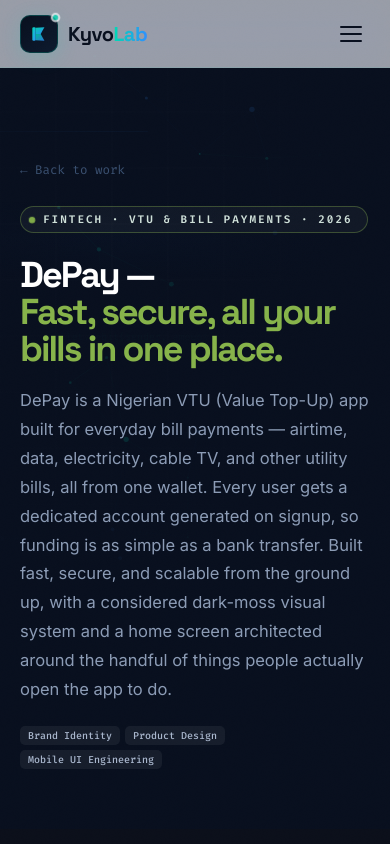
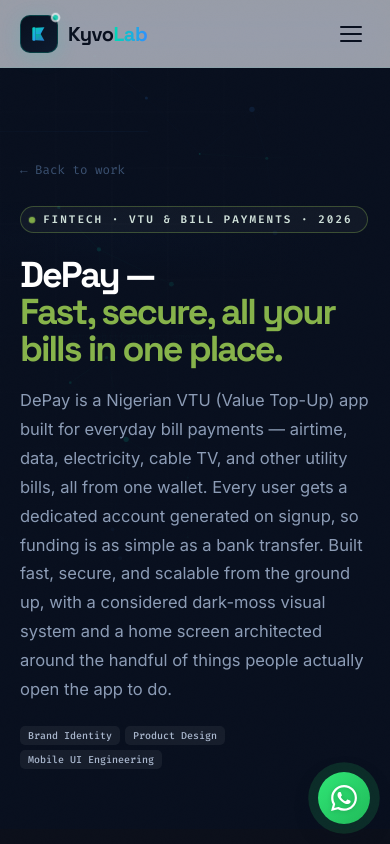
Before and after one commit to Olamide-00/kyvoLab, a React (Vite) app: page /work/depay in a window 390 px wide. Shown: the top 844 px of the page. Built offline with nearby package versions, Linux system fonts and the light colour scheme.

Commit message:
whatsapp icon added

```diff
--- a/src/App.tsx
+++ b/src/App.tsx
@@ -3,6 +3,7 @@
 import Footer from "./components/Footer";
 import PageTransition from "./components/PageTransition";
 import { ToastProvider } from "./components/Toast";
+import WhatsAppButton from "./components/WhatsAppButton";
 
 export default function App() {
   return (
@@ -15,6 +16,7 @@
         </PageTransition>
       </main>
       <Footer />
+      <WhatsAppButton />
     </ToastProvider>
   );
 }
--- /dev/null
+++ b/src/components/WhatsAppButton.tsx
@@ -0,0 +1,40 @@
+import { useState } from "react";
+
+export default function WhatsAppButton() {
+  const [isHovered, setIsHovered] = useState(false);
+  const phoneNumber = "2349036018013";
+  const defaultMessage = encodeURIComponent(
+    "Hello KyvoLab, I'd like to discuss a project."
+  );
+  const whatsappUrl = `https://wa.me/${phoneNumber}?text=${defaultMessage}`;
+
+  return (
+    <aside aria-label="WhatsApp quick chat" className="wa-float-container">
+      <a
+        href={whatsappUrl}
+        target="_blank"
+        rel="noopener noreferrer"
+        className="wa-float-btn"
+        aria-label="Chat with us directly on WhatsApp"
+        onMouseEnter={() => setIsHovered(true)}
+        onMouseLeave={() => setIsHovered(false)}
+      >
+        <span className={`wa-tooltip ${isHovered ? "show" : ""}`}>
+          <span className="wa-tooltip-status" />
+          Chat with us
+        </span>
+
+        <svg
+          viewBox="0 0 24 24"
+          width="28"
+          height="28"
+          fill="currentColor"
+          className="wa-icon"
+          aria-hidden="true"
+        >
+          <path d="M17.472 14.382c-.297-.149-1.758-.867-2.03-.967-.273-.099-.471-.148-.67.15-.197.297-.767.966-.94 1.164-.173.199-.347.223-.644.075-.297-.15-1.255-.463-2.39-1.475-.883-.788-1.48-1.761-1.653-2.059-.173-.297-.018-.458.13-.606.134-.133.298-.347.446-.52.149-.174.198-.298.298-.497.099-.198.05-.371-.025-.52-.075-.149-.669-1.612-.916-2.207-.242-.579-.487-.5-.669-.51-.173-.008-.371-.01-.57-.01-.198 0-.52.074-.792.372-.272.297-1.04 1.016-1.04 2.479 0 1.462 1.065 2.875 1.213 3.074.149.198 2.096 3.2 5.077 4.487.709.306 1.262.489 1.694.625.712.227 1.36.195 1.871.118.571-.085 1.758-.719 2.006-1.413.248-.694.248-1.289.173-1.413-.074-.124-.272-.198-.57-.347m-5.421 7.403h-.004a9.87 9.87 0 01-5.031-1.378l-.361-.214-3.741.982.998-3.648-.235-.374a9.86 9.86 0 01-1.51-5.26c.001-5.45 4.436-9.884 9.888-9.884 2.64 0 5.122 1.03 6.988 2.898a9.825 9.825 0 012.893 6.994c-.003 5.45-4.437 9.884-9.885 9.884m8.413-18.297A11.815 11.815 0 0012.05 0C5.495 0 .16 5.335.157 11.892c0 2.096.547 4.142 1.588 5.945L.057 24l6.305-1.654a11.882 11.882 0 005.683 1.448h.005c6.554 0 11.89-5.335 11.893-11.893a11.821 11.821 0 00-3.48-8.413Z" />
+        </svg>
+      </a>
+    </aside>
+  );
+}
--- a/src/pages/CaseStudy.tsx
+++ b/src/pages/CaseStudy.tsx
@@ -237,6 +237,38 @@
               </Reveal>
             ))}
           </div>
+
+          {project.url && (
+            <Reveal delay={120}>
+              <div
+                style={{
+                  marginTop: 44,
+                  display: "flex",
+                  alignItems: "center",
+                  flexWrap: "wrap",
+                  gap: 16,
+                }}
+              >
+                <a
+                  href={project.url}
+                  target="_blank"
+                  rel="noopener noreferrer"
+                  className="btn-p"
+                >
+                  Visit live website →
+                </a>
+                <span
+                  style={{
+                    fontFamily: "Fira Code, monospace",
+                    fontSize: 12.5,
+                    color: "#8b9bb5",
+                  }}
+                >
+                  {project.url}
+                </span>
+              </div>
+            </Reveal>
+          )}
         </div>
       </section>
 
--- a/src/styles/global.css
+++ b/src/styles/global.css
@@ -443,7 +443,124 @@
 .fblnk:hover { color: #00d9b4; }
 
 /* ── toast ── */
-.toast { position: fixed; bottom: 32px; right: 32px; z-index: 400; background: #080f1e; color: white; padding: 15px 22px; border-radius: 14px; font-size: 14px; font-weight: 600; box-shadow: 0 20px 50px rgba(8, 15, 30, 0.4); display: flex; align-items: center; gap: 10px; animation: slideIn 0.3s ease; border: 1px solid rgba(0, 217, 180, 0.25); font-family: "Space Grotesk", sans-serif; max-width: calc(100vw - 48px); }
+.toast { position: fixed; bottom: 96px; right: 28px; z-index: 500; background: #080f1e; color: white; padding: 15px 22px; border-radius: 14px; font-size: 14px; font-weight: 600; box-shadow: 0 20px 50px rgba(8, 15, 30, 0.4); display: flex; align-items: center; gap: 10px; animation: slideIn 0.3s ease; border: 1px solid rgba(0, 217, 180, 0.25); font-family: "Space Grotesk", sans-serif; max-width: calc(100vw - 48px); }
+
+/* ── floating whatsapp button ── */
+.wa-float-container {
+  position: fixed;
+  bottom: 28px;
+  right: 28px;
+  z-index: 450;
+  display: flex;
+  align-items: center;
+  justify-content: flex-end;
+  pointer-events: none;
+}
+
+.wa-float-btn {
+  pointer-events: auto;
+  position: relative;
+  display: flex;
+  align-items: center;
+  justify-content: center;
+  width: 58px;
+  height: 58px;
+  border-radius: 50%;
+  background: linear-gradient(135deg, #2fe675, #20ba59);
+  color: #ffffff;
+  box-shadow: 0 10px 28px -4px rgba(32, 186, 89, 0.48), 0 4px 12px rgba(8, 15, 30, 0.25);
+  transition: all 0.3s cubic-bezier(0.34, 1.56, 0.64, 1);
+  text-decoration: none;
+  animation: waPulse 3s infinite;
+}
+
+.wa-float-btn:hover {
+  transform: scale(1.08) translateY(-2px);
+  background: linear-gradient(135deg, #38f080, #25d366);
+  box-shadow: 0 16px 36px -4px rgba(37, 211, 102, 0.6), 0 6px 16px rgba(8, 15, 30, 0.35);
+  color: #ffffff;
+}
+
+.wa-float-btn:active {
+  transform: scale(0.96);
+}
+
+.wa-icon {
+  width: 30px;
+  height: 30px;
+  fill: #ffffff;
+  filter: drop-shadow(0 1px 2px rgba(0, 0, 0, 0.15));
+  transition: transform 0.25s ease;
+}
+
+.wa-float-btn:hover .wa-icon {
+  transform: scale(1.05);
+}
+
+.wa-tooltip {
+  position: absolute;
+  right: calc(100% + 14px);
+  white-space: nowrap;
+  background: #090e18;
+  color: #ffffff;
+  padding: 8px 14px;
+  border-radius: 12px;
+  font-family: "Space Grotesk", sans-serif;
+  font-size: 13px;
+  font-weight: 600;
+  letter-spacing: -0.2px;
+  box-shadow: 0 12px 30px rgba(8, 15, 30, 0.4);
+  border: 1px solid rgba(255, 255, 255, 0.1);
+  opacity: 0;
+  visibility: hidden;
+  transform: translateX(8px);
+  transition: all 0.25s cubic-bezier(0.16, 1, 0.3, 1);
+  pointer-events: none;
+  display: flex;
+  align-items: center;
+  gap: 8px;
+}
+
+.wa-tooltip::after {
+  content: "";
+  position: absolute;
+  top: 50%;
+  right: -5px;
+  transform: translateY(-50%) rotate(45deg);
+  width: 10px;
+  height: 10px;
+  background: #090e18;
+  border-right: 1px solid rgba(255, 255, 255, 0.1);
+  border-top: 1px solid rgba(255, 255, 255, 0.1);
+}
+
+.wa-tooltip.show,
+.wa-float-btn:hover .wa-tooltip {
+  opacity: 1;
+  visibility: visible;
+  transform: translateX(0);
+}
+
+.wa-tooltip-status {
+  width: 7px;
+  height: 7px;
+  border-radius: 50%;
+  background: #25d366;
+  box-shadow: 0 0 8px #25d366;
+  display: inline-block;
+}
+
+@keyframes waPulse {
+  0% {
+    box-shadow: 0 0 0 0 rgba(37, 211, 102, 0.5), 0 8px 24px rgba(8, 15, 30, 0.25);
+  }
+  65% {
+    box-shadow: 0 0 0 14px rgba(37, 211, 102, 0), 0 8px 24px rgba(8, 15, 30, 0.25);
+  }
+  100% {
+    box-shadow: 0 0 0 0 rgba(37, 211, 102, 0), 0 8px 24px rgba(8, 15, 30, 0.25);
+  }
+}
 
 /* ── responsive ── */
 @media (max-width: 1100px) {
@@ -474,5 +591,20 @@
 @media (max-width: 640px) {
   .svc-grid, .comm-grid, .process-grid, .feat-grid, .tease-grid { grid-template-columns: 1fr; }
   .fg { grid-template-columns: 1fr; }
-  .toast { right: 16px; left: 16px; bottom: 16px; }
+  .toast { right: 16px; left: 16px; bottom: 84px; }
+  .wa-float-container {
+    bottom: calc(20px + env(safe-area-inset-bottom, 0px));
+    right: 20px;
+  }
+  .wa-float-btn {
+    width: 52px;
+    height: 52px;
+  }
+  .wa-icon {
+    width: 26px;
+    height: 26px;
+  }
+  .wa-tooltip {
+    display: none;
+  }
 }
```
